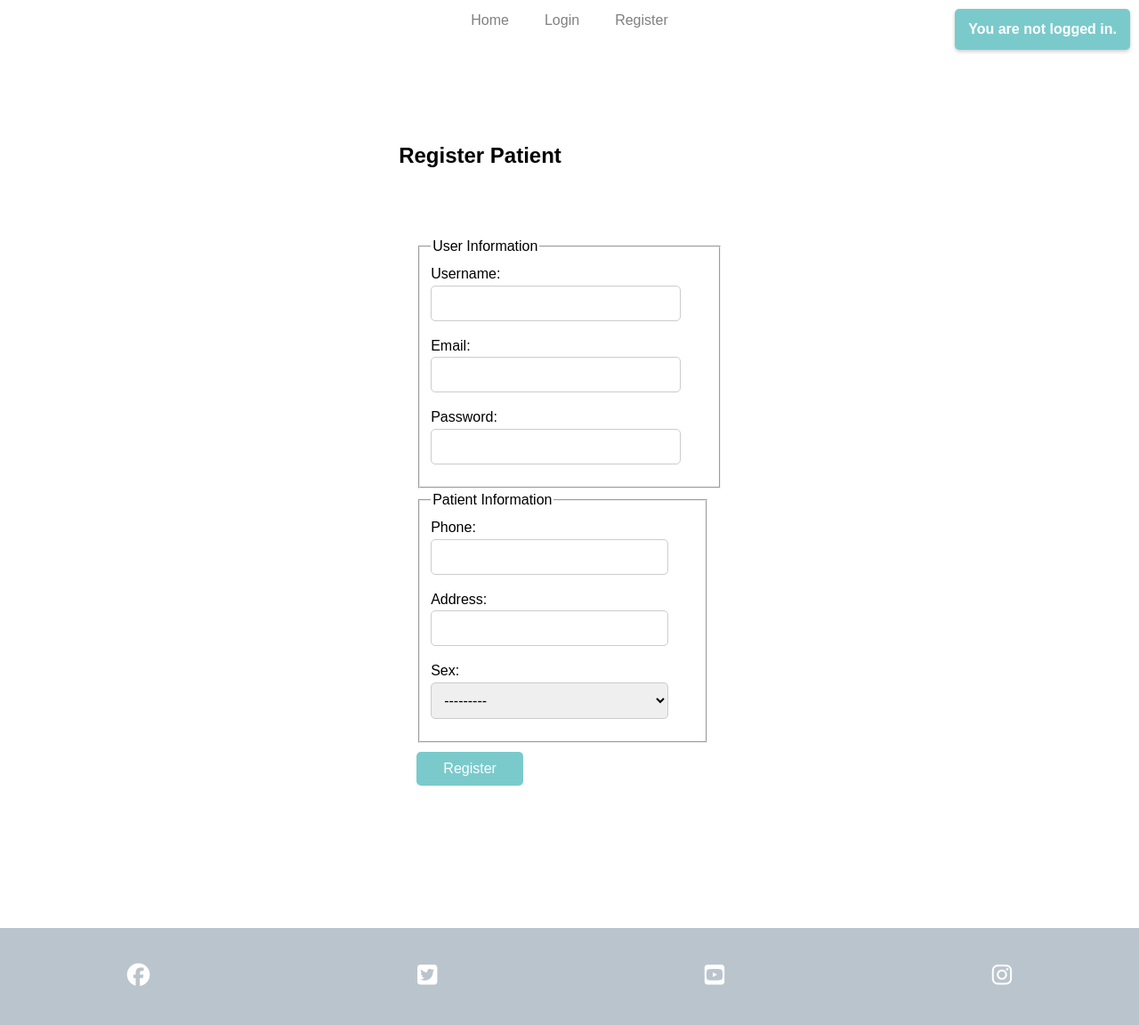
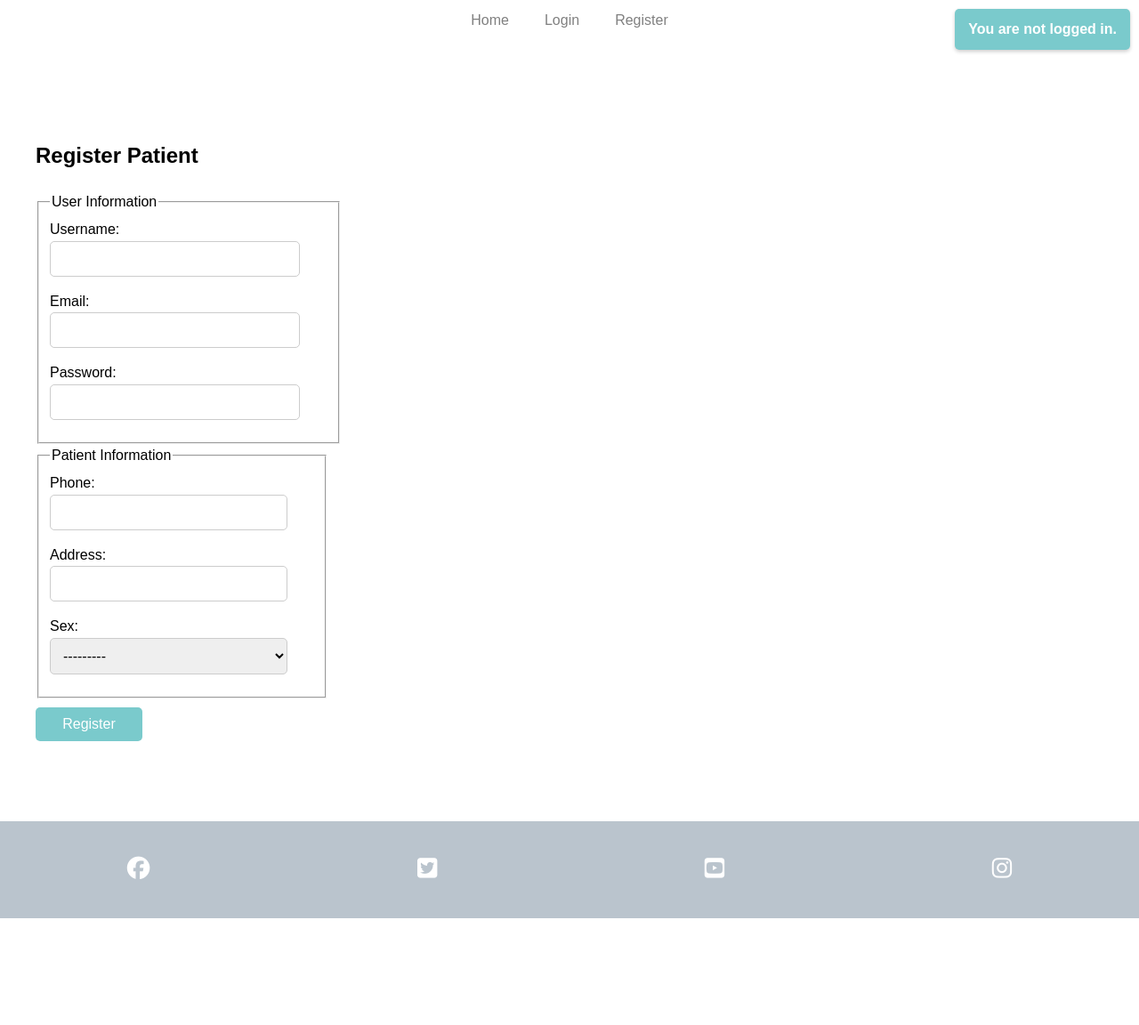
Before and after one commit to clekremer/ppfourresub, a Django app: page /bookings/register_patient/ in a window 1280 px wide. Shown: the whole page at 89% size. After the commit the page ends 1032 px from the top, so only its background shows below. Run offline with Django 4.2, Linux system fonts and the light colour scheme; some libraries are stand-ins or nearby versions.

Commit message:
Add styling to register page

```diff
--- a/static/css/styles.css
+++ b/static/css/styles.css
@@ -88,7 +88,7 @@ header nav ul li a:hover {
 
 /* Form Container */
 .container {
-    max-width: max-content;
+    max-width: 100%;
     margin: 50px auto;
     padding: 20px;
     background-color: white;
@@ -189,7 +189,9 @@ form {
 }
 
 #register_form {
-    width: max-content;
+    width: 100%;
+    margin: 0;
+    padding: 0;
 }
 
 #cancel-form {
```
